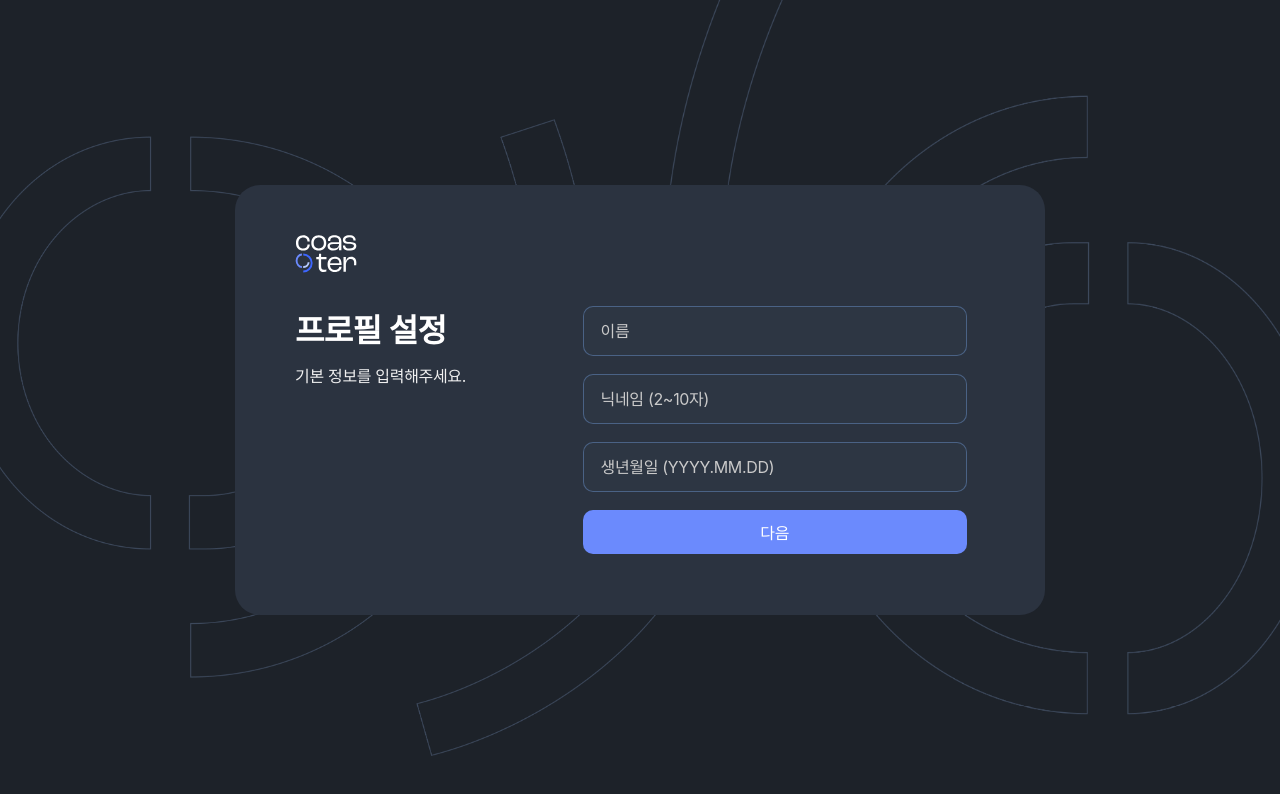
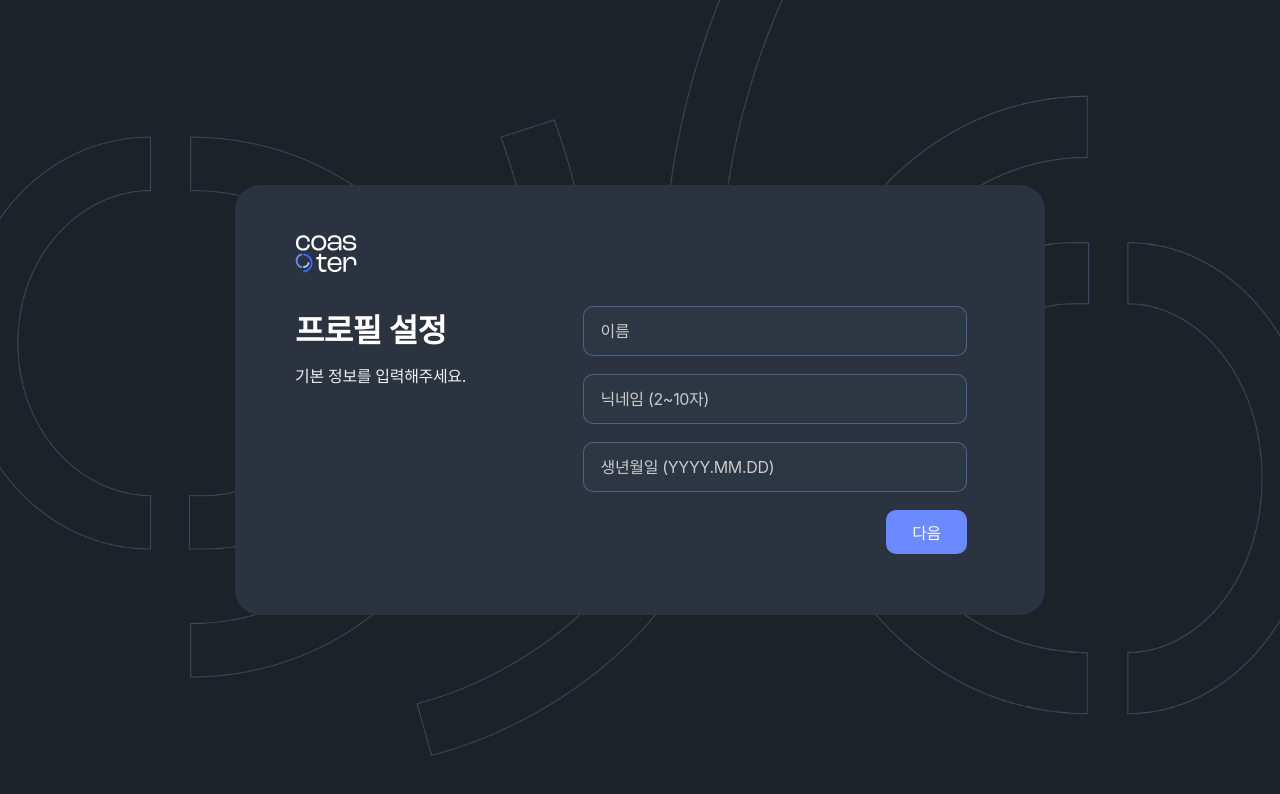
Before and after one commit to Coastee/Coastee-Client, a React (Vite) app: page /signup in a window 1280 px wide. Shown: the top 794 px of the page. Built offline with nearby package versions, Linux system fonts and the light colour scheme; a web font is replaced by a local one.

Commit message:
#19 [FEAT] size prop추가

```diff
--- a/src/components/AuthContainer/AuthContainer.styles.ts
+++ b/src/components/AuthContainer/AuthContainer.styles.ts
@@ -65,11 +65,11 @@ export const wrapperStyle = css`
   overflow: hidden;
 `;
 
-export const sectionStyle = css`
+export const sectionStyle = (size: "medium" | "large") => css`
   display: flex;
 
   width: 81rem;
-  height: 43rem;
+  height: ${size === "large" ? "58.7rem" : "43rem"};
 
   padding: 5rem 7.8rem 5rem 6rem;
 
@@ -105,7 +105,7 @@ export const descStyle = css`
   font-weight: 400;
   ${theme.font.body1};
 
-  white-space: nowrap;
+  white-space: pre-line;
 `;
 
 export const childrenStyle = css`
@@ -114,6 +114,8 @@ export const childrenStyle = css`
   flex-direction: column;
   flex-grow: 1;
   gap: 1.8rem;
+
+  align-items: flex-end;
 
   padding-top: 7.1rem;
 `;
--- a/src/components/AuthContainer/AuthContainer.tsx
+++ b/src/components/AuthContainer/AuthContainer.tsx
@@ -8,14 +8,15 @@ interface AuthContainerProps {
   title?: string;
   desc?: ReactNode;
   children?: ReactNode;
+  size?: "medium" | "large";
 }
 
-const AuthContainer = ({ title, desc, children }: AuthContainerProps) => {
+const AuthContainer = ({ title, desc, size = "medium", children }: AuthContainerProps) => {
   return (
     <div css={s.wrapperStyle} className="background">
       <img src={logo1Img} alt="로고1" css={s.logo1Style} />
       <img src={logo2Img} alt="로고2" css={s.logo2Style} />
-      <section css={s.sectionStyle}>
+      <section css={s.sectionStyle(size)}>
         <div css={s.sideStyle}>
           <Logo2WhiteIcon width={62} height={38} css={{ marginBottom: "3.2rem" }} />
           <h1 css={s.titleStyle}>{title}</h1>
```
